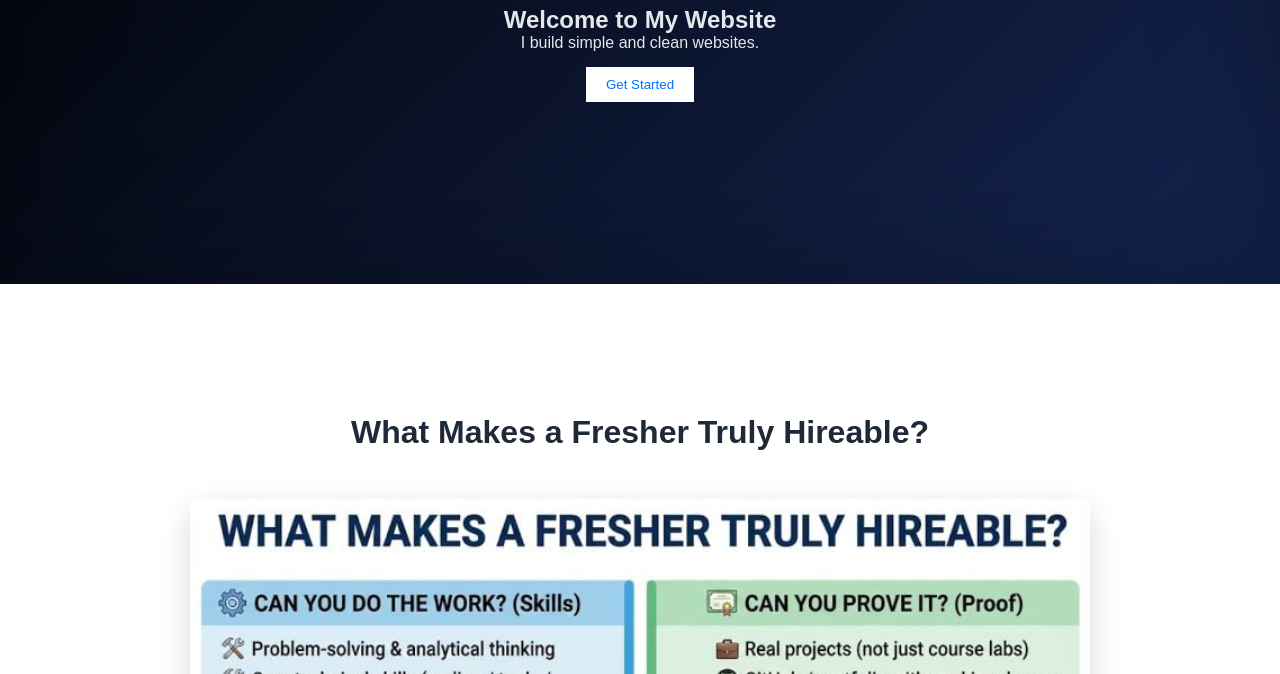
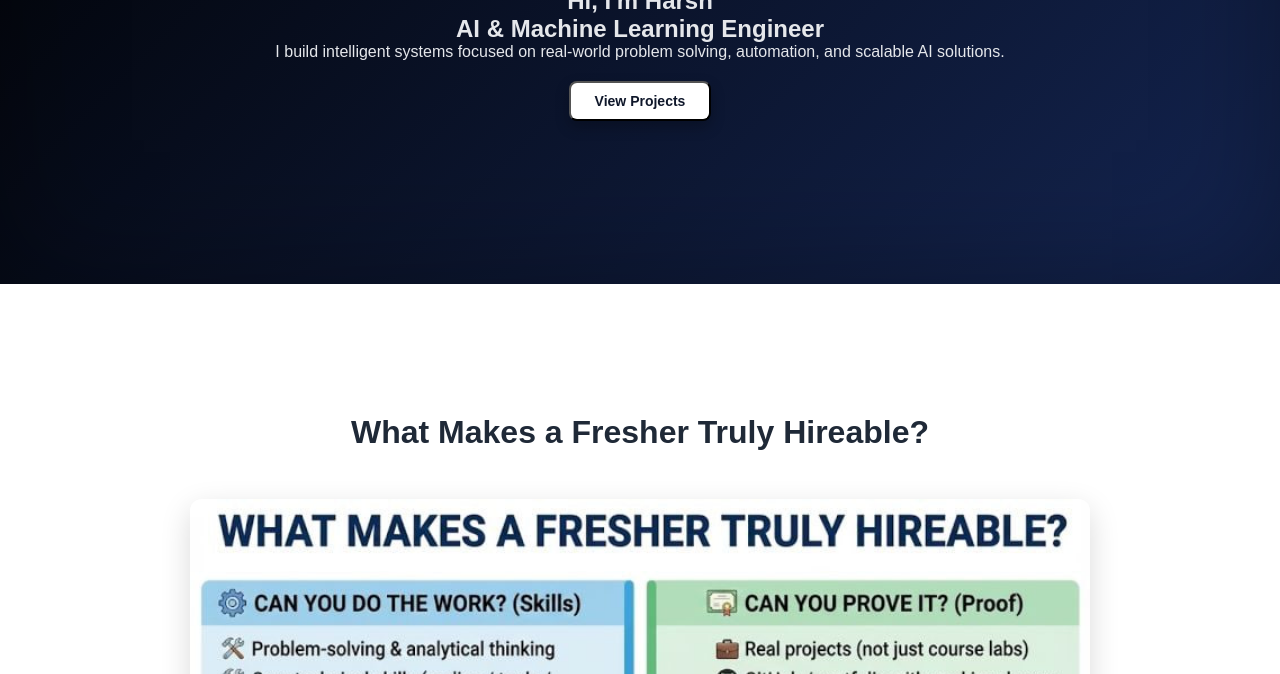
Before and after one commit to Bothub-Harsh/Harsh-Website, a plain HTML site: page index.html in a window 1280 px wide. Shown: the part 426-1100 px from the top of the page. Drawn offline with Linux system fonts and the light colour scheme.

Commit message:
add hero button

```diff
--- a/2style.css
+++ b/2style.css
@@ -86,14 +86,31 @@ header a:hover {
 }
 
 
-.hero button {
-  padding: 10px 20px;
-  border: none;
-  background: white;
-  color: #0072ff;
-  cursor: pointer;
-  margin-top: 15px;
+.hero_button {
+  margin-top: 20px;
+  padding: 10px 24px;
+  border-radius: 8px;
+
+  background: #ffffff;
+  color: #0f172a;
+
+  font-size: 14px;
+  font-weight: 600;
+  text-decoration: none;
+
+  box-shadow: 0 6px 14px rgba(0,0,0,0.25);
+  transition: all 0.2s ease;
 }
+
+.hero_button:hover {
+  transform: translateY(-1px);
+  box-shadow: 0 10px 22px rgba(0,0,0,0.35);
+}
+
+
+
+
+
 
 /* Sections */
 section {
--- a/index.html
+++ b/index.html
@@ -30,9 +30,16 @@
       </div>
       <!--  -->
     </div>
-    <h2>Welcome to My Website</h2>
-    <p>I build simple and clean websites.</p>
-    <button>Get Started</button>
+<h1>Hi, I'm Harsh</h1>
+<h2>AI & Machine Learning Engineer</h2>
+<p>
+  I build intelligent systems focused on real-world problem solving,
+  automation, and scalable AI solutions.
+</p>
+    <a href="Project" target="_blank">
+    <button class="hero_button">View Projects</button>
+    </a>
+
   </section>
 
   <!-- skills -->
```
